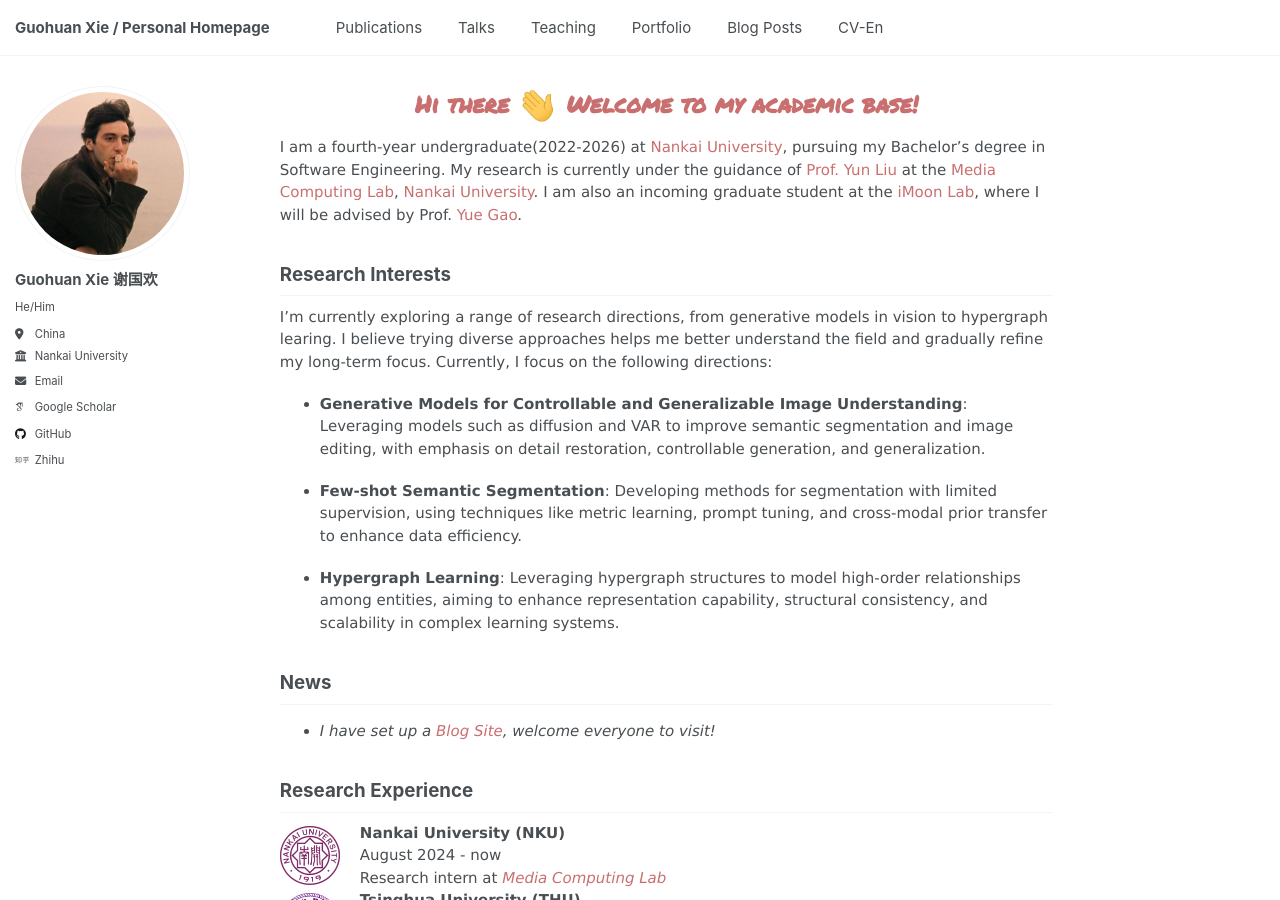
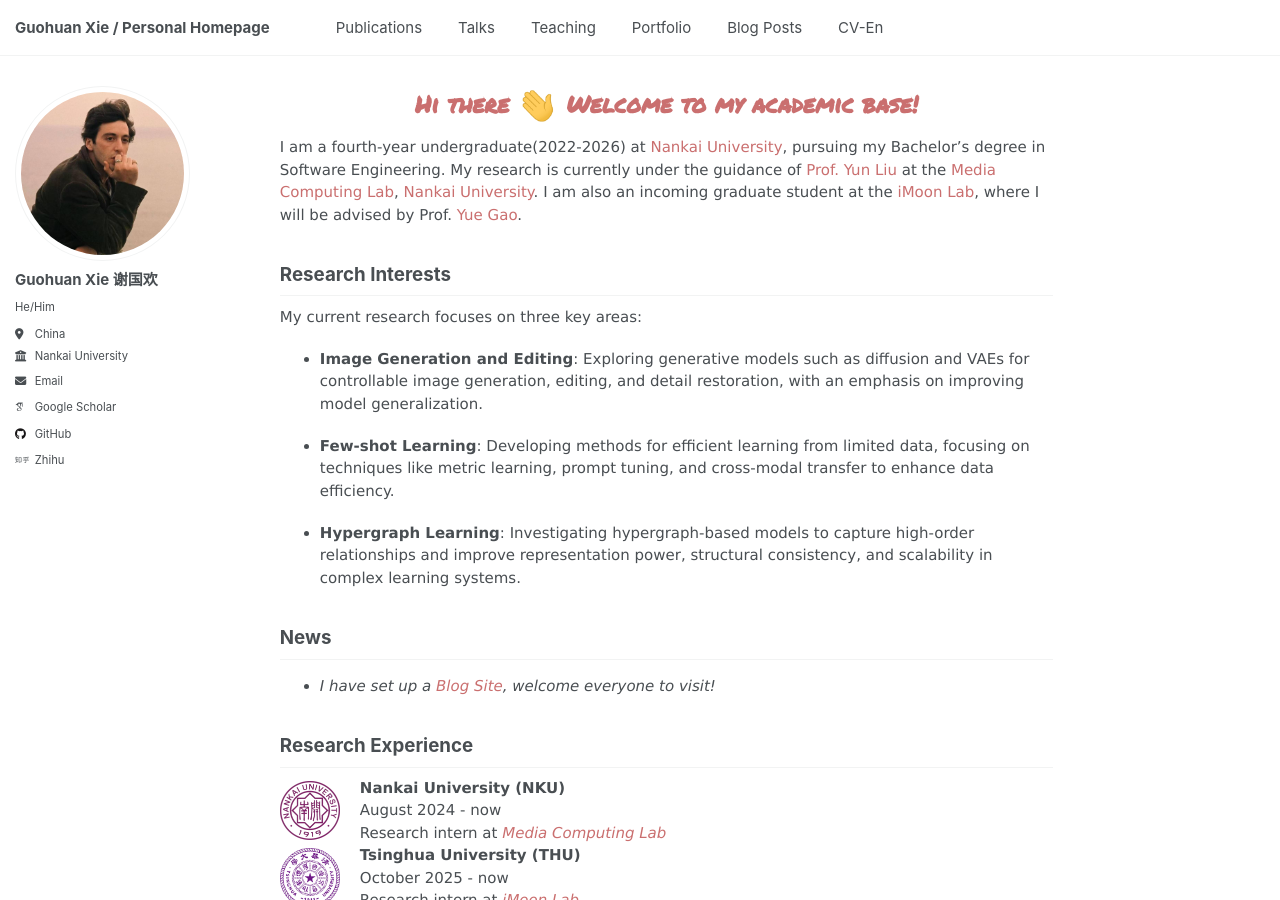
Before and after one commit to guohuan-xie/guohuan-xie.github.io, a Jekyll site: the page built from _pages/about.md, in a window 1280 px wide and 900 px high. Built offline with Jekyll 4.4.1, drawn with Linux system fonts in a browser that asks for light colours; some web fonts are replaced.

Commit message:
interest

```diff
--- a/_pages/about.md
+++ b/_pages/about.md
@@ -35,13 +35,14 @@
 
 Research Interests
 --------
-I’m currently exploring a range of research directions, from generative models in vision to hypergraph learing. I believe trying diverse approaches helps me better understand the field and gradually refine my long-term focus. Currently, I focus on the following directions:
+My current research focuses on three key areas:
 
-- **Generative Models for Controllable and Generalizable Image Understanding**:  Leveraging models such as diffusion and VAR to improve semantic segmentation and image editing, with emphasis on detail restoration, controllable generation, and generalization.
+- **Image Generation and Editing**: Exploring generative models such as diffusion and VAEs for controllable image generation, editing, and detail restoration, with an emphasis on improving model generalization.
 
-- **Few-shot Semantic Segmentation**: Developing methods for segmentation with limited supervision, using techniques like metric learning, prompt tuning, and cross-modal prior transfer to enhance data efficiency.
+- **Few-shot Learning**: Developing methods for efficient learning from limited data, focusing on techniques like metric learning, prompt tuning, and cross-modal transfer to enhance data efficiency.
 
-- **Hypergraph Learning**: Leveraging hypergraph structures to model high-order relationships among entities, aiming to enhance representation capability, structural consistency, and scalability in complex learning systems.
+- **Hypergraph Learning**: Investigating hypergraph-based models to capture high-order relationships and improve representation power, structural consistency, and scalability in complex learning systems.
+
 
 
 News
```
